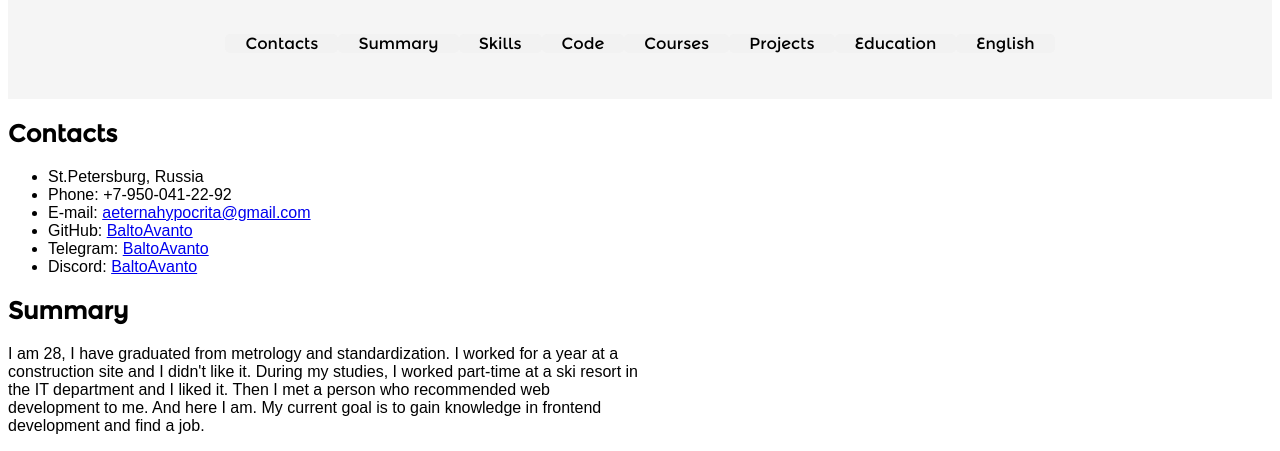
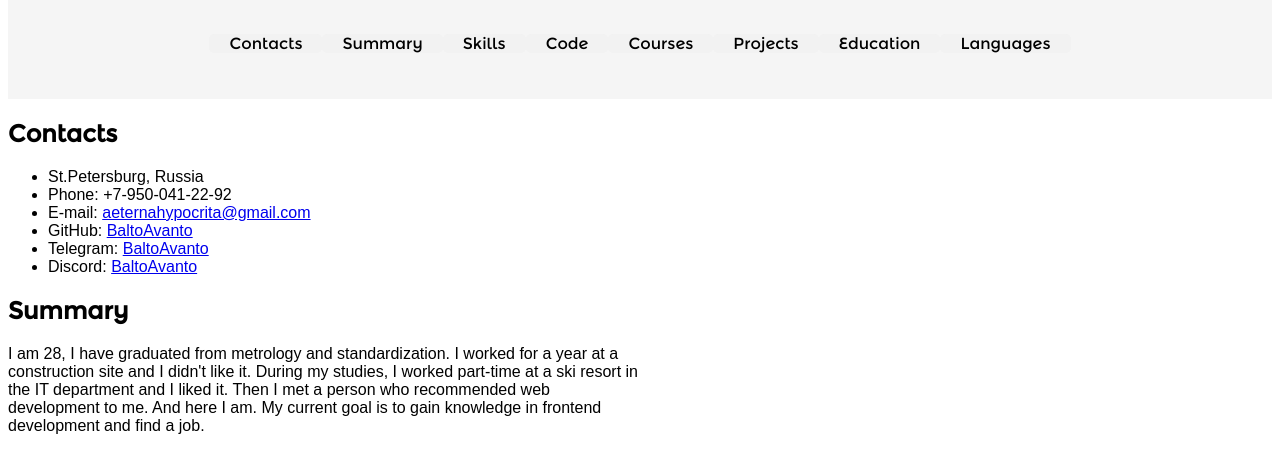
Before and after one commit to BaltoAvanto/rsschool-cv, a plain HTML site: page index.html in a window 1280 px wide. Shown: the part 285-736 px from the top of the page. Drawn offline with Linux system fonts and the light colour scheme; a web font is replaced by a local one.

Commit message:
fix:change name of nav element

```diff
--- a/index.html
+++ b/index.html
@@ -41,7 +41,7 @@
               <a href="#education" class="nav-link">Education</a>
             </li>
             <li class="nav-item">
-              <a href="#languages" class="nav-link">English</a>
+              <a href="#languages" class="nav-link">Languages</a>
             </li>
           </ul>
         </nav>
```
